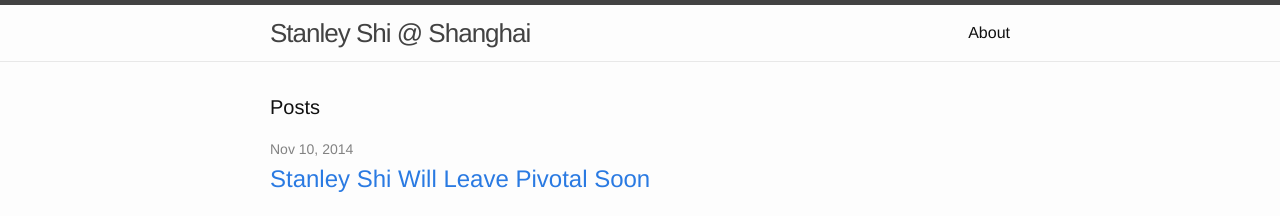
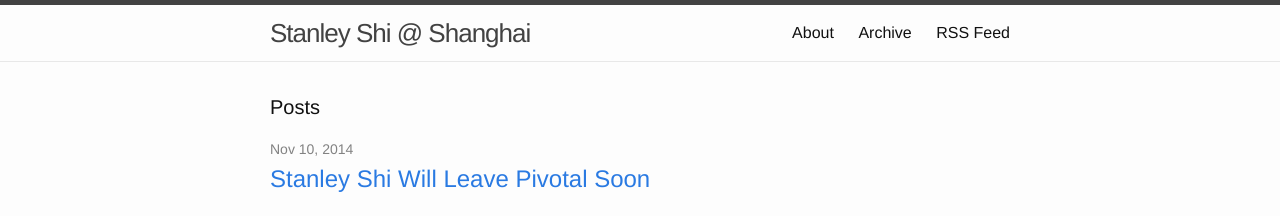
Before and after one commit to stanley-shi/stanley-shi.github.io, a Jekyll site: the page built from index.html, in a window 1280 px wide and 900 px high. Shown: the top 216 px of the window. Built offline with Jekyll 4.4.1, drawn with Linux system fonts in a browser that asks for light colours; the list of posts is cut into pages by our own code.

Commit message:
added archive

```diff
--- a/_config.yml
+++ b/_config.yml
@@ -16,6 +16,12 @@ github:
 
 paginate: 15
 
+pages_list:
+  About: '/about'
+  Archive: '/archive'
+  Feed: '/feed.xml'
+  Life: '/life'
+
 collections:
   life:
     output: true
--- a/feed.xml
+++ b/feed.xml
@@ -1,5 +1,6 @@
 ---
 layout: null
+title: RSS Feed
 ---
 <?xml version="1.0" encoding="UTF-8"?>
 <rss version="2.0" xmlns:atom="http://www.w3.org/2005/Atom">
```
Also changed, not shown: archive.md (added, +10 -0 lines).
